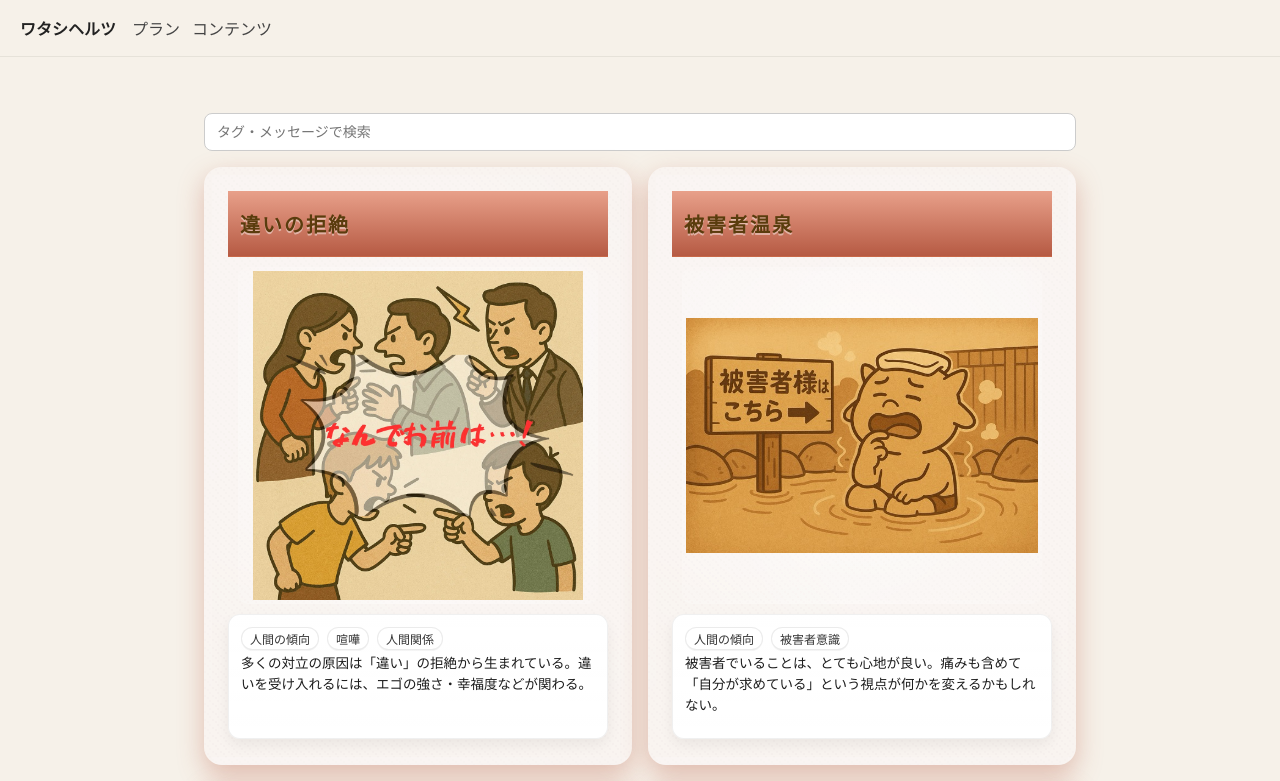
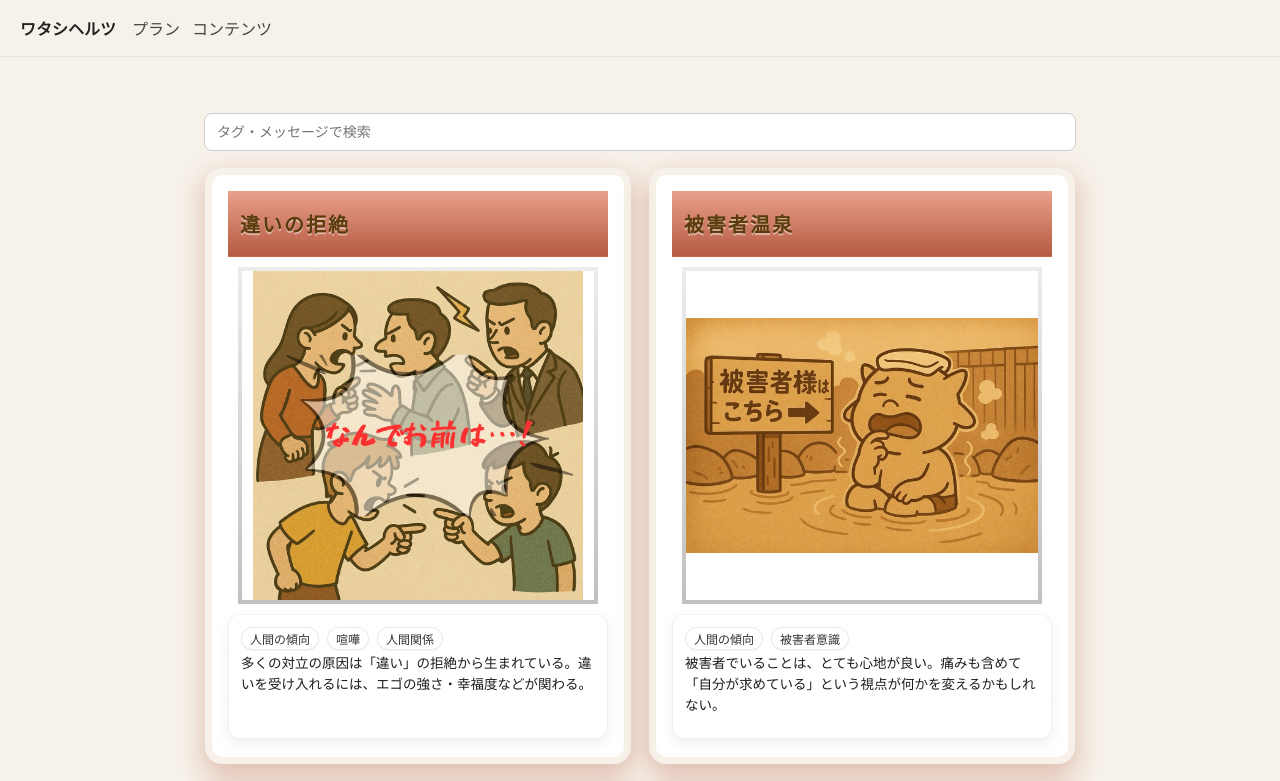
Before and after one commit to hiracoh/watashihertz, a Next.js app: page /cards in a window 1280 px wide. Shown: the top 781 px of the page. Built offline with nearby package versions, Linux system fonts and the light colour scheme; a web font is replaced by a local one.

Commit message:
Update CardItem.tsx

```diff
--- a/components/CardItem.tsx
+++ b/components/CardItem.tsx
@@ -95,23 +95,21 @@ export default function CardItem({ card }: { card: Card }) {
         borderRadius: 18,
         overflow: 'hidden',
         border: '8px solid transparent',
-    backgroundImage: `
-      linear-gradient(white, white),
-      linear-gradient(180deg, #ECECEC 0%, #C0C0C0 100%)`,
-    backgroundOrigin: 'border-box',
-    backgroundClip: 'padding-box, border-box',
-        boxShadow: `0 10px 26px ${color.shadow}`,
-        // ★ 余白（表面加工）…複数レイヤーの合成
-        // ★ 余白（迷彩＋粒子ノイズ）
-background: [
-  `radial-gradient(circle at 22% 28%, rgba(255,255,255,0.12) 0 42%, transparent 62%)`,
-  `radial-gradient(circle at 78% 48%, rgba(255,255,255,0.12) 0 42%, transparent 62%)`,
-  `radial-gradient(circle at 50% 78%, rgba(0,0,0,0.04) 0 50%, transparent 70%)`,
-  NOISE_SVG_DATAURI,
-  color.surfaceBase
-].join(', '),
-backgroundBlendMode: 'overlay, overlay, overlay, normal, normal',
-backgroundSize: 'auto, auto, auto, 8px 8px, auto',
+　 boxShadow: `0 10px 26px ${color.shadow}`,
+　 /* シルバー枠(下2レイヤ) + 紙質(上4レイヤ) をまとめる */
+　 background: [
+　   /* 紙質・テクスチャ（padding-box） */
+　   `radial-gradient(120% 80% at 50% 20%, rgba(255,255,255,0.8), rgba(255,255,255,0) 60%)`,
+　   `repeating-linear-gradient(-25deg, rgba(255,255,255,0.12) 0 2px, rgba(0,0,0,0.03) 2px 3px)`,
+　   `linear-gradient(180deg, ${color.surfaceTint} 0%, rgba(255,255,255,0) 85%)`,
+　   color.surfaceBase,
+　   /* パディング面を白で確保（padding-box）*/
+　   `linear-gradient(white, white)`,
+　   /* シルバー枠（border-box） */
+　   `linear-gradient(180deg, #ECECEC 0%, #C0C0C0 100%)`
+　 ].join(', '),
+　 backgroundOrigin: 'padding-box, padding-box, padding-box, padding-box, padding-box, border-box',
+　 backgroundClip:   'padding-box, padding-box, padding-box, padding-box, padding-box, border-box',
 
         display: 'grid', // レイアウトはCSSで切替
         position: 'relative',
@@ -168,14 +166,16 @@ backgroundSize: 'auto, auto, auto, 8px 8px, auto',
           position: 'relative',
           margin: 10,
           border: '4px solid transparent',
-    backgroundImage: `
-      linear-gradient(white, white),
-      linear-gradient(180deg, #ECECEC 0%, #C0C0C0 100%)`,
-    backgroundOrigin: 'border-box',
-    backgroundClip: 'padding-box, border-box',
-          borderRadius: 10,
-          background:
-            'radial-gradient(circle at 50% 40%, rgba(255,255,255,0.6), rgba(255,255,255,0.1))',
+　 background: [
+　   /* 中のハイライト（padding-box） */
+　   `radial-gradient(circle at 50% 40%, rgba(255,255,255,0.6), rgba(255,255,255,0.1))`,
+　   /* パディング面の白（padding-box） */
+　   `linear-gradient(white, white)`,
+　   /* シルバー枠（border-box） */
+　   `linear-gradient(180deg, #ECECEC 0%, #C0C0C0 100%)`
+　 ].join(', '),
+　 backgroundOrigin: 'padding-box, padding-box, border-box',
+　 backgroundClip:   'padding-box, padding-box, border-box',
           overflow: 'hidden',
           display: 'flex',
           alignItems: 'center',
```
